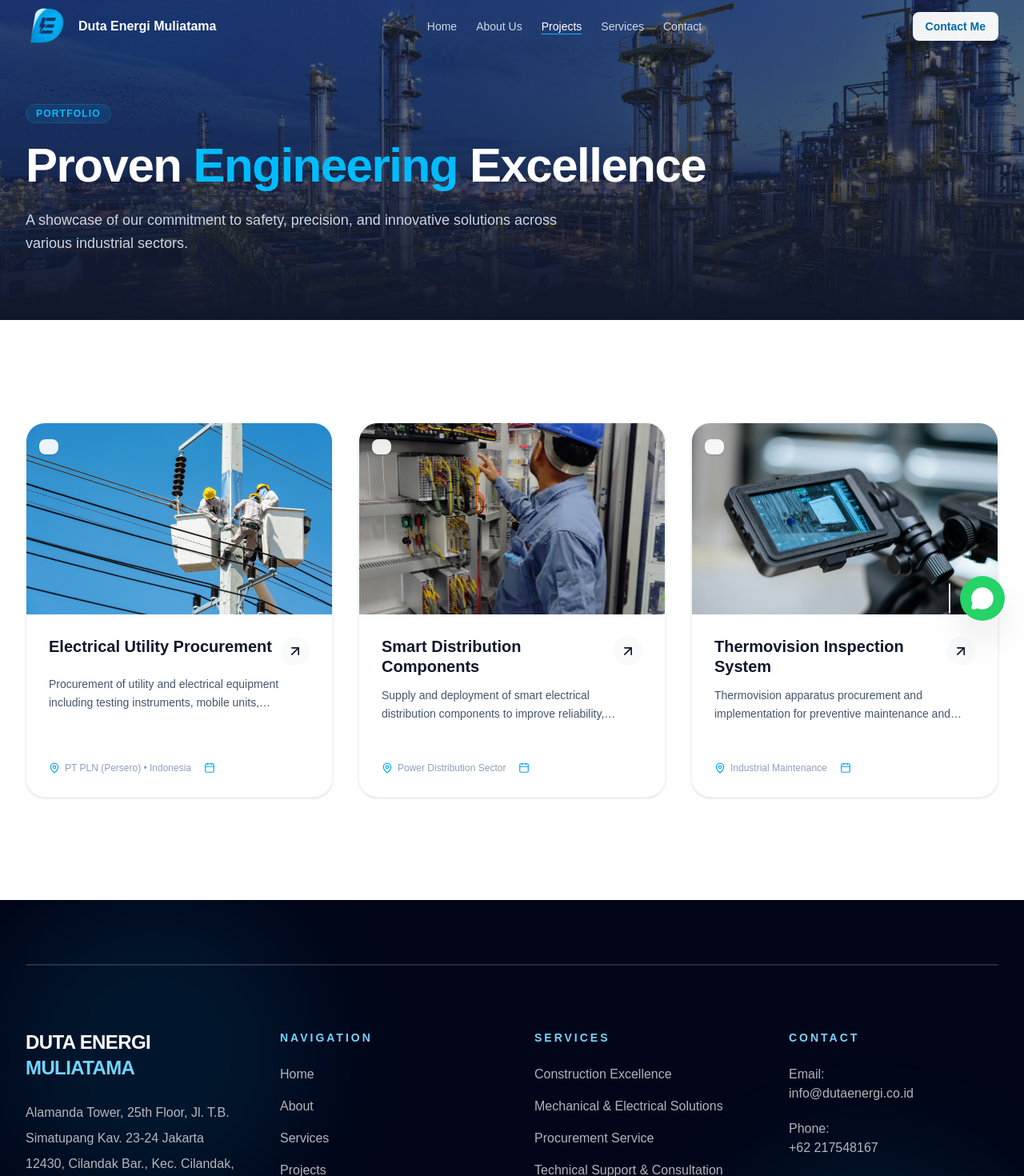
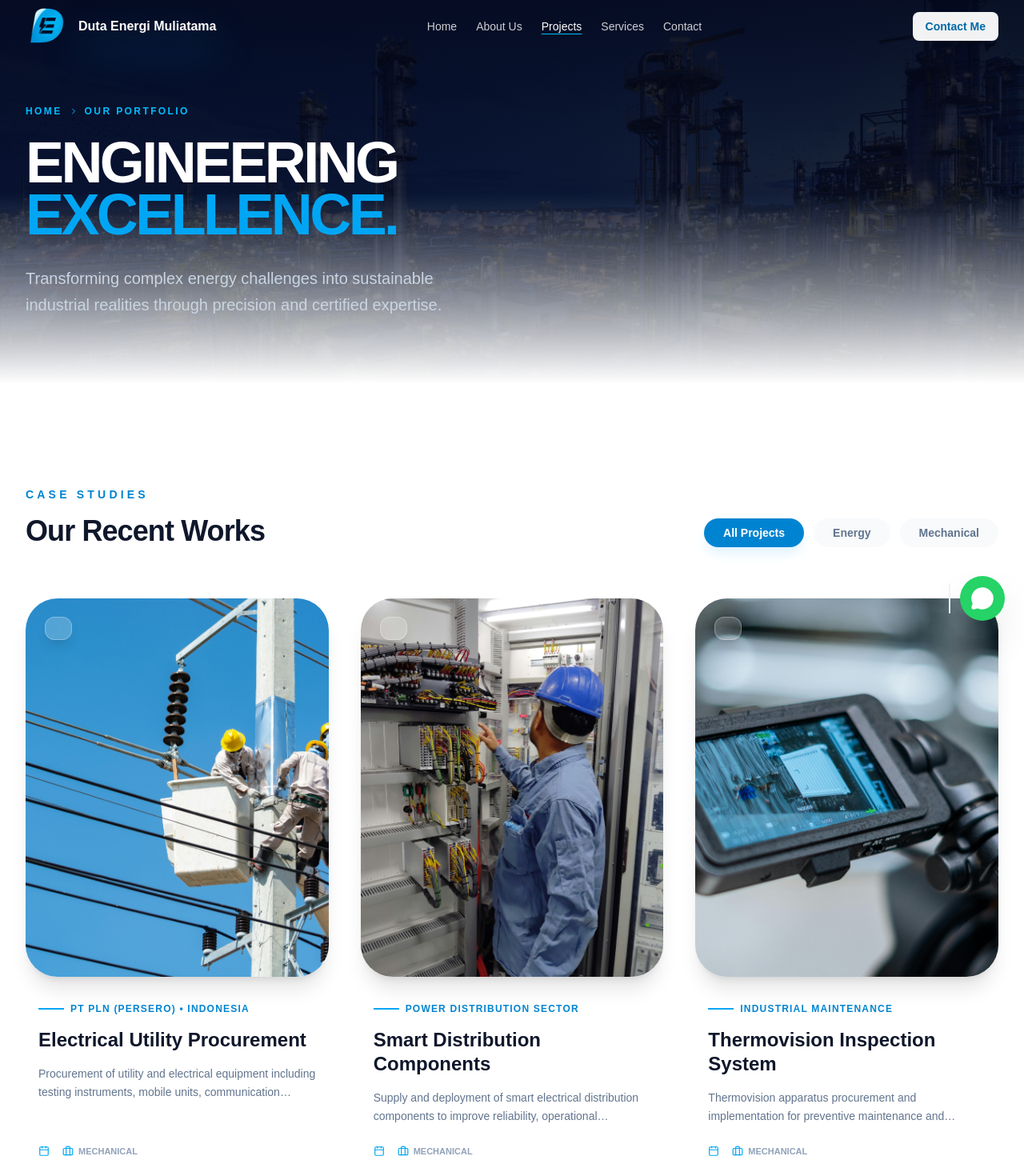
Before and after one commit to demholdingg/dem, a Next.js app: page /projects in a window 1280 px wide. Shown: the top 1470 px of the page at 80% size. Built offline with nearby package versions, Linux system fonts and the light colour scheme.

Commit message:
update build

```diff
--- a/app/projects/[slug]/page.tsx
+++ b/app/projects/[slug]/page.tsx
@@ -1,65 +1,153 @@
 import { projects } from "@/data/projects";
 import { notFound } from "next/navigation";
+import Image from "next/image";
+import Link from "next/link";
+import { MapPin, Calendar, ArrowLeft, Mail, ChevronRight } from "lucide-react";
 
-// Fungsi ini memungkinkan Next.js membuat halaman statis saat build
+type Props = {
+  params: Promise<{ slug: string }>;
+};
+
 export async function generateStaticParams() {
   return projects.map((project) => ({
     slug: project.slug,
   }));
 }
 
-export async function generateMetadata({
-  params,
-}: {
-  params: Promise<{ slug: string }>;
-}) {
+export async function generateMetadata({ params }: Props) {
   const { slug } = await params;
   const project = projects.find((p) => p.slug === slug);
-
   return {
     title: `${project?.title} | Duta Energi`,
     description: project?.location,
   };
 }
 
-export default async function ProjectDetailPage({
-  params,
-}: {
-  params: Promise<{ slug: string }>;
-}) {
+export default async function ProjectDetailPage({ params }: Props) {
   const { slug } = await params;
   const project = projects.find((p) => p.slug === slug);
 
   if (!project) return notFound();
 
   return (
-    <section className="section">
-      <div className="container-custom max-w-4xl">
-        <p className="text-sky-700 font-semibold uppercase text-sm tracking-wider">
-          Project
-        </p>
-        <h1 className="mt-3 text-4xl font-bold tracking-tight text-slate-900 sm:text-5xl">
+    <main className="bg-white min-h-screen">
+      {/* --- TOP SECTION: DARK HERO --- */}
+      <section className="relative pt-32 pb-20 bg-slate-900 overflow-hidden">
+        {/* Dekorasi Background */}
+        <div className="absolute inset-0 opacity-20 bg-[url('/grid.svg')] bg-center"></div>
+        <div className="absolute inset-0 bg-gradient-to-t from-slate-900 via-transparent to-transparent"></div>
+
+        <div className="container-custom relative z-10">
+          <Link
+            href="/projects"
+            className="inline-flex items-center gap-2 text-sky-400 font-bold text-xs uppercase tracking-widest hover:text-white transition-all mb-8 group"
+          >
+            <ArrowLeft
+              size={14}
+              className="group-hover:-translate-x-1 transition-transform"
+            />
+            Back to Projects
+          </Link>
+
+          <div className="max-w-4xl">
+            <span className="text-sky-400 font-bold tracking-widest text-xs uppercase bg-sky-400/10 px-3 py-1 rounded-full border border-sky-400/20">
+              Project Case Study
+            </span>
+            <h1 className="mt-6 text-4xl md:text-6xl font-extrabold text-white tracking-tight leading-tight">
               {project.title}
             </h1>
+          </div>
+        </div>
+      </section>
 
-        <p className="mt-6 text-base text-slate-600 leading-8">
-          Location: <span className="font-semibold text-slate-900">{project.location}</span>
+      {/* --- MAIN CONTENT SECTION --- */}
+      <section className="py-16 md:py-24">
+        <div className="container-custom">
+          <div className="grid grid-cols-1 lg:grid-cols-12 gap-12">
+            {/* KOLOM KIRI: Image & Description */}
+            <div className="lg:col-span-8">
+              <div className="relative aspect-video rounded-3xl overflow-hidden shadow-2xl mb-10 bg-slate-100">
+                <Image
+                  src={project.image || "/images/projects/placeholder.jpg"}
+                  alt={project.title}
+                  fill
+                  className="object-cover"
+                  priority
+                />
+              </div>
+
+              <div className="prose prose-lg max-w-none">
+                <h2 className="text-2xl font-bold text-slate-900 mb-4">
+                  Overview
+                </h2>
+                <p className="text-slate-600 leading-relaxed">
+                  {project.description ||
+                    "Detailed information about the engineering processes and solutions provided by Duta Energi for this project. We focus on delivering high-quality mechanical and electrical services with a core emphasis on safety and long-term reliability."}
                 </p>
+              </div>
+            </div>
 
-        <div className="mt-10 rounded-2xl border border-slate-200 bg-slate-50 p-6">
-          <p className="text-sm font-semibold text-slate-900">Want a similar delivery?</p>
-          <p className="mt-2 text-sm text-slate-600 leading-7">
-            Tell us what you’re building and the schedule. We’ll help outline a safe, practical
-            execution plan.
+            {/* KOLOM KANAN: Detail Sidebar (Sesuai gaya yang Anda sukai) */}
+            <div className="lg:col-span-4">
+              <div className="space-y-8 sticky top-32">
+                {/* Information Box */}
+                <div className="p-8 rounded-3xl border border-slate-100 bg-slate-50">
+                  <h3 className="text-sm font-bold text-slate-400 uppercase tracking-widest mb-6">
+                    Project Info
+                  </h3>
+
+                  <div className="space-y-5">
+                    <div className="flex items-start gap-4">
+                      <MapPin
+                        className="text-sky-600 shrink-0 mt-1"
+                        size={20}
+                      />
+                      <div>
+                        <p className="text-xs text-slate-400 font-medium uppercase">
+                          Location
+                        </p>
+                        <p className="text-slate-900 font-bold">
+                          {project.location}
+                        </p>
+                      </div>
+                    </div>
+
+                    <div className="flex items-start gap-4">
+                      <Calendar
+                        className="text-sky-600 shrink-0 mt-1"
+                        size={20}
+                      />
+                      <div>
+                        <p className="text-xs text-slate-400 font-medium uppercase">
+                          Completed
+                        </p>
+                        <p className="text-slate-900 font-bold"></p>
+                      </div>
+                    </div>
+                  </div>
+                </div>
+
+                {/* Contact/CTA Box */}
+                <div className="p-8 rounded-3xl border border-slate-200 bg-white shadow-sm">
+                  <p className="text-sm font-bold text-slate-900">
+                    Want a similar delivery?
+                  </p>
+                  <p className="mt-3 text-sm text-slate-600 leading-relaxed">
+                    Tell us what you’re building and the schedule. We’ll help
+                    outline a safe, practical execution plan.
                   </p>
                   <a
-            className="btn btn-primary mt-5"
-            href="mailto:hello@dutaenergi.co.id?subject=Project%20Inquiry%20-%20Duta%20Energi"
+                    href="mailto:hello@dutaenergi.co.id?subject=Project%20Inquiry"
+                    className="mt-6 flex items-center justify-center gap-2 w-full py-4 bg-sky-600 text-white font-bold rounded-2xl hover:bg-sky-700 transition-all shadow-lg shadow-sky-100"
                   >
-            Contact via Email
+                    <Mail size={18} /> Contact via Email
                   </a>
                 </div>
               </div>
+            </div>
+          </div>
+        </div>
       </section>
+    </main>
   );
 }
--- a/app/projects/page.tsx
+++ b/app/projects/page.tsx
@@ -1,87 +1,131 @@
 import Link from "next/link";
 import Image from "next/image";
-// Asumsi Anda punya data projects di @/data/projects
 import { projects } from "@/data/projects";
-import { ArrowUpRight, Calendar, MapPin } from "lucide-react";
+import {
+  ArrowUpRight,
+  Calendar,
+  MapPin,
+  Briefcase,
+  ChevronRight,
+  ArrowRightCircle,
+} from "lucide-react";
 
 export default function ProjectsPage() {
   return (
-    <div className="bg-white">
-      {/* HERO SECTION */}
-      <section className="relative min-h-[50vh] flex items-center pt-32 pb-20 overflow-hidden bg-slate-900">
+    <div className="bg-white min-h-screen">
+      {/* HERO SECTION - More Dramatic */}
+      <section className="relative min-h-[60vh] flex items-center pt-32 pb-20 overflow-hidden bg-slate-950">
+        <div className="absolute inset-0 z-0">
           <Image
             src="/images/projects/project-hero.jpg"
             alt="Duta Energi Projects"
             fill
             priority
-          className="object-cover opacity-40"
+            className="object-cover opacity-30 scale-105 animate-slow-zoom"
           />
-        <div className="absolute inset-0 bg-gradient-to-t from-slate-900 via-slate-900/20 to-transparent"></div>
+          <div className="absolute inset-0 bg-gradient-to-b from-slate-950/80 via-slate-950/50 to-white"></div>
+        </div>
 
         <div className="container-custom relative z-10">
-          <span className="text-sky-400 font-bold tracking-widest text-xs uppercase bg-sky-400/10 px-3 py-1 rounded-full border border-sky-400/20">
-            Portfolio
-          </span>
-          <h1 className="mt-6 text-4xl md:text-6xl font-extrabold text-white tracking-tight">
-            Proven <span className="text-sky-400">Engineering</span> Excellence
+          <div className="max-w-3xl">
+            <nav className="flex items-center gap-2 text-sky-400 text-xs font-bold uppercase tracking-[0.2em] mb-6">
+              <Link href="/" className="hover:text-white transition-colors">
+                Home
+              </Link>
+              <ChevronRight size={12} />
+              <span>Our Portfolio</span>
+            </nav>
+            <h1 className="text-5xl md:text-7xl font-black text-white tracking-tighter leading-[0.9]">
+              ENGINEERING <br />
+              <span className="text-sky-500">EXCELLENCE.</span>
             </h1>
-          <p className="mt-6 text-lg text-slate-300 max-w-2xl leading-relaxed">
-            A showcase of our commitment to safety, precision, and innovative
-            solutions across various industrial sectors.
+            <p className="mt-8 text-lg md:text-xl text-slate-300 max-w-xl leading-relaxed font-medium">
+              Transforming complex energy challenges into sustainable industrial
+              realities through precision and certified expertise.
             </p>
+          </div>
         </div>
       </section>
 
       {/* PROJECTS GRID */}
-      <section className="py-20 lg:py-32">
+      <section className="py-24 lg:py-32">
         <div className="container-custom">
-          <div className="grid gap-8 md:grid-cols-2 lg:grid-cols-3">
+          <div className="flex flex-col md:flex-row md:items-end justify-between mb-16 gap-6">
+            <div>
+              <h2 className="text-sm font-bold text-sky-600 uppercase tracking-[0.3em] mb-4">
+                Case Studies
+              </h2>
+              <h3 className="text-4xl font-extrabold text-slate-900 tracking-tight">
+                Our Recent Works
+              </h3>
+            </div>
+            <div className="flex gap-3">
+              <button className="px-6 py-2 rounded-full bg-sky-600 text-white text-sm font-bold shadow-lg shadow-sky-100">
+                All Projects
+              </button>
+              <button className="px-6 py-2 rounded-full bg-slate-50 text-slate-500 text-sm font-bold hover:bg-slate-100 transition-colors">
+                Energy
+              </button>
+              <button className="px-6 py-2 rounded-full bg-slate-50 text-slate-500 text-sm font-bold hover:bg-slate-100 transition-colors">
+                Mechanical
+              </button>
+            </div>
+          </div>
+
+          <div className="grid gap-10 md:grid-cols-2 lg:grid-cols-3">
             {projects.map((p) => (
               <Link
                 key={p.slug}
                 href={`/projects/${p.slug}`}
-                className="group flex flex-col bg-white rounded-3xl overflow-hidden border border-slate-100 shadow-sm hover:shadow-2xl hover:border-sky-100 transition-all duration-500"
+                className="group flex flex-col h-full bg-white transition-all duration-500"
               >
-                {/* Image Container dengan Aspect Ratio Proposional */}
-                <div className="relative aspect-[16/10] overflow-hidden">
+                {/* Image Container with Floating Badges */}
+                <div className="relative aspect-[4/5] overflow-hidden rounded-[2.5rem] bg-slate-100 shadow-xl group-hover:shadow-sky-200/50 transition-all duration-500">
                   <Image
                     src={p.image || "/images/projects/placeholder.jpg"}
                     alt={p.title}
                     fill
-                    className="object-cover transition-transform duration-700 group-hover:scale-110"
+                    className="object-cover transition-transform duration-1000 group-hover:scale-110"
                   />
-                  {/* Badge Category */}
-                  <div className="absolute top-4 left-4">
-                    <span className="bg-white/90 backdrop-blur-md text-slate-900 text-[10px] font-bold uppercase tracking-wider px-3 py-1 rounded-lg shadow-sm">
-                      {p.category}
+                  {/* Glassmorphism Badge */}
+                  <div className="absolute top-6 left-6 z-10">
+                    <span className="bg-white/20 backdrop-blur-xl border border-white/30 text-white text-[10px] font-black uppercase tracking-[0.2em] px-4 py-2 rounded-xl shadow-lg"></span>
+                  </div>
+
+                  {/* Overlay on Hover */}
+                  <div className="absolute inset-0 bg-gradient-to-t from-sky-900/90 via-sky-900/20 to-transparent opacity-0 group-hover:opacity-100 transition-all duration-500 flex flex-col justify-end p-10">
+                    <span className="text-white/70 text-xs font-bold uppercase tracking-widest mb-2 flex items-center gap-2">
+                      View Project <ArrowUpRight size={14} />
                     </span>
                   </div>
                 </div>
 
-                {/* Content Area */}
-                <div className="p-7 flex flex-col flex-grow">
-                  <div className="flex items-start justify-between mb-3">
-                    <h2 className="text-xl font-bold text-slate-900 group-hover:text-sky-600 transition-colors duration-300 leading-tight">
+                {/* Content Area - Minimalist but Information-Rich */}
+                <div className="pt-8 px-4 flex flex-col flex-grow">
+                  <div className="flex items-center gap-2 mb-4">
+                    <div className="w-8 h-[2px] bg-sky-500"></div>
+                    <span className="text-xs font-bold text-sky-600 uppercase tracking-widest">
+                      {p.location}
+                    </span>
+                  </div>
+
+                  <h2 className="text-2xl font-bold text-slate-900 group-hover:text-sky-600 transition-colors duration-300 leading-tight mb-4">
                     {p.title}
                   </h2>
-                    <div className="p-2 bg-slate-50 rounded-full group-hover:bg-sky-50 group-hover:text-sky-600 transition-all">
-                      <ArrowUpRight size={20} />
-                    </div>
-                  </div>
 
-                  <p className="text-slate-600 text-sm leading-relaxed line-clamp-2 mb-6">
+                  <p className="text-slate-500 text-sm leading-relaxed mb-6 line-clamp-2">
                     {p.description}
                   </p>
 
-                  {/* Metadata - Membuat card terlihat lebih berisi/proposional */}
-                  <div className="mt-auto pt-6 border-t border-slate-50 flex items-center gap-4 text-slate-400 text-xs">
-                    <div className="flex items-center gap-1.5">
-                      <MapPin size={14} className="text-sky-500" />
-                      {p.location}
+                  <div className="mt-auto flex items-center justify-between">
+                    <div className="flex items-center gap-4">
+                      <div className="flex items-center gap-1.5 text-slate-400 text-[11px] font-bold uppercase">
+                        <Calendar size={14} className="text-sky-500" />
                       </div>
-                    <div className="flex items-center gap-1.5">
-                      <Calendar size={14} className="text-sky-500" />
-                      {p.year}
+                      <div className="flex items-center gap-1.5 text-slate-400 text-[11px] font-bold uppercase">
+                        <Briefcase size={14} className="text-sky-500" />
+                        Mechanical
+                      </div>
                     </div>
                   </div>
                 </div>
@@ -90,6 +134,28 @@
           </div>
         </div>
       </section>
+
+      {/* CTA SECTION */}
+      <section className="py-24 bg-slate-50">
+        <div className="container-custom">
+          <div className="bg-sky-900 rounded-[3rem] p-12 md:p-20 text-center relative overflow-hidden">
+            <div className="absolute inset-0 opacity-10 bg-[url('/grid.svg')] bg-center"></div>
+            <h2 className="text-3xl md:text-5xl font-bold text-white mb-6 relative z-10">
+              Have a project in mind?
+            </h2>
+            <p className="text-sky-100 mb-10 max-w-xl mx-auto relative z-10">
+              Let's discuss how our engineering team can bring your industrial
+              vision to life with certified safety and precision.
+            </p>
+            <Link
+              href="/contact"
+              className="inline-flex items-center gap-3 px-10 py-4 bg-white text-sky-900 font-bold rounded-2xl hover:bg-sky-50 transition-all transform hover:scale-105 relative z-10"
+            >
+              Start Conversation <ArrowRightCircle size={20} />
+            </Link>
+          </div>
+        </div>
+      </section>
     </div>
   );
 }
--- a/app/services/[slug]/page.tsx
+++ b/app/services/[slug]/page.tsx
@@ -4,7 +4,10 @@
 import Link from "next/link";
 import { CheckCircle2, ArrowLeft, Mail, MessageSquare } from "lucide-react";
 
-export async function generateMetadata({ params }) {
+type Props = {
+  params: Promise<{ slug: string }>;
+};
+export async function generateMetadata({ params }: Props) {
   const { slug } = await params;
   const service = services.find((s) => s.slug === slug);
 
@@ -16,7 +19,7 @@
   };
 }
 
-export default async function ServiceDetailPage({ params }) {
+export default async function ServiceDetailPage({ params }: Props) {
   const { slug } = await params;
   const service = services.find((s) => s.slug === slug);
 
--- a/app/services/page.tsx
+++ b/app/services/page.tsx
@@ -52,10 +52,6 @@
                   key={s.slug}
                   className="group flex flex-col p-8 bg-white/95 backdrop-blur-sm rounded-2xl shadow-xl border border-slate-100 hover:border-sky-500/50 transition-all duration-500"
                 >
-                  <div className="w-14 h-14 rounded-xl bg-sky-50 text-sky-600 flex items-center justify-center mb-6 group-hover:bg-sky-600 group-hover:text-white transition-all duration-300 shadow-sm">
-                    <IconComponent size={28} />
-                  </div>
-
                   <div className="flex-grow">
                     <h2 className="text-xl font-bold text-slate-900 mb-3 group-hover:text-sky-700 transition-colors">
                       {s.title}
--- a/data/services.ts
+++ b/data/services.ts
@@ -1,6 +1,8 @@
+import * as LucideIcons from "lucide-react";
 export type Service = {
   slug: string;
   title: string;
+  icon: keyof typeof LucideIcons;
   description: string;
 };
 
```
Lines whose indentation alone changed are shown as unchanged.
